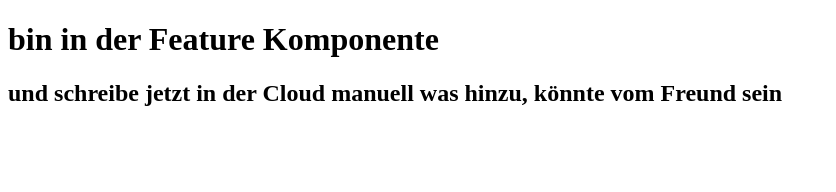
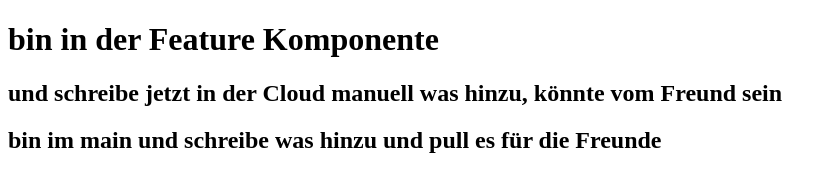
Before and after one commit to cabbageway/git3AHIF, a plain HTML site: page Feature.html in a window 1280 px wide. Shown: the whole page, without its empty margins (0-836 px from the left). Drawn offline with Linux system fonts and the light colour scheme.

Commit message:
neue Änderung

```diff
--- a/Feature.html
+++ b/Feature.html
@@ -10,6 +10,7 @@
 <body>
     <h1>bin in der Feature Komponente</h1>
     <h2>und schreibe jetzt in der Cloud manuell was hinzu, könnte vom Freund sein</h2>
+    <h2>bin im main und schreibe was hinzu und pull es für die Freunde</h2>
 </body>
 
 </html>
```
